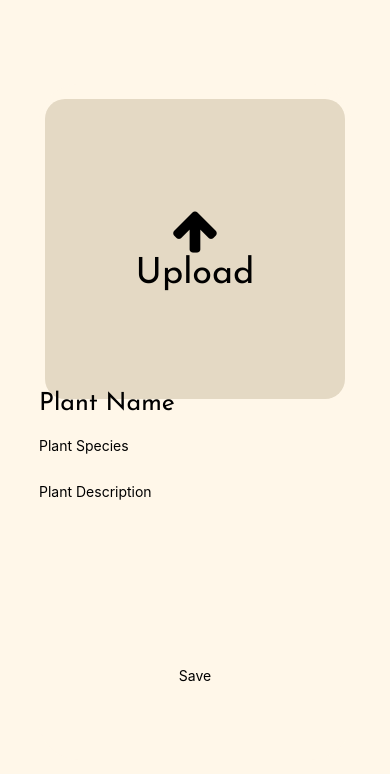
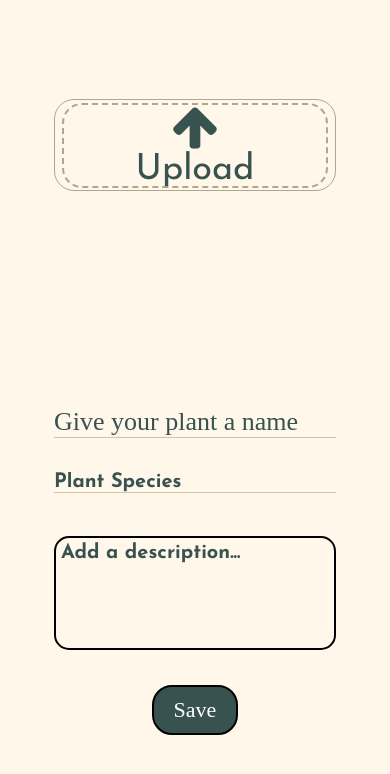
Before and after one commit to himilp1/testing, a React Native app: screen /addPlant in a window 390 px wide. Shown: the top 774 px of the page. Built offline with nearby package versions, Linux system fonts and the light colour scheme.

Commit message:
Finished the UI for the addPlant page, had to make changes to firebase.js to be able to upload images to bucket in addPlant.js file

```diff
--- a/App.js
+++ b/App.js
@@ -13,14 +13,13 @@ import * as Font from 'expo-font';
 async function loadFonts() {
   await Font.loadAsync({
     "Kabel-Black": require("./assets/fonts/Kabel-Black.ttf"),
-    "JosefinSans": require("./assets/fonts/JosefinSans-Regular.ttf"),
+    "JosefinSans": require("./assets/fonts/JosefinSans-VariableFont_wght.ttf"),
   });
 }
 
 loadFonts();
 
 function App() {
-
 
   return (
     <NavigationContainer>
--- a/firebase.js
+++ b/firebase.js
@@ -1,5 +1,7 @@
-import firebase from 'firebase//compat/app';
+import firebase from 'firebase/compat/app';
 import 'firebase/compat/auth';
+import 'firebase/compat/firestore'
+import 'firebase/storage';
 
 const firebaseConfig = {
     apiKey: "AIzaSyAIh7DUEk1IWjz3aW7PgLQjFhlZEW9jZIg",
@@ -13,4 +15,6 @@ const firebaseConfig = {
 
 const app = firebase.initializeApp(firebaseConfig);
 const auth = firebase.auth();
+
 export { auth };
+export { firebase };
--- a/pages/addPlant.js
+++ b/pages/addPlant.js
@@ -1,12 +1,17 @@
 import React, { useState } from 'react';
-import { Image, Text, View } from 'react-native';
+import { Image, Text, View, TextInput} from 'react-native';
 import * as ImagePicker from 'expo-image-picker';
 import styles from '../styles/addPlantStyle';
 import { TouchableOpacity } from 'react-native-gesture-handler';
-import Icon from 'react-native-vector-icons/FontAwesome'
+import Icon from 'react-native-vector-icons/FontAwesome';
+import {firebase} from '../firebase';
 
 export default function AddPlant() {
   const [imageUri, setImageUri] = useState(null);
+  const [imageBlob, setImageBlob] = useState(null);
+  const [plantName, setPlantName] = useState("");
+  const [plantSpecies, setPlantSpecies] = useState("");
+  const [plantDescription, setPlantDescription] = useState("");
 
   const selectImage = async () => {
     let result = await ImagePicker.launchImageLibraryAsync({
@@ -16,11 +21,24 @@ export default function AddPlant() {
     });
     if (!result.cancelled) {
       setImageUri(result.uri);
+      setImageBlob(result);
     }
   };
+  const uploadImage = async() =>{
+    if(!imageBlob) return;
 
+    const response = await fetch(imageBlob.uri);
+    const blob = await response.blob();
+    const imageName = 'images/${Math.random().toString(36).substring(7)}.jpg';
+
+    const storageRef = firebase.storage().storageRef().child(imageName);
+    await storageReg.put(blob);
+    const downloadUrl = await storageRef.getDownloadURL();
+    console.log("before image upload");
+    console.log("Image uploaded: ", downloadUrl);
+  }
   const handleAddPlant = () =>{
-    console.log("in add plant");
+    uploadImage();
   }
 
 
@@ -29,23 +47,49 @@ export default function AddPlant() {
       <View style={styles.pageBox}>
         <View style={styles.imageContainer}>
           <TouchableOpacity onPress={selectImage} style={[styles.uploadArea, imageUri && {opacity: 0}]}>
+            <View style={styles.imageDottedBorder}>
               {imageUri && <Image source={{ uri: imageUri }} style={styles.image} resizeMode="cover" />}
-            <Icon name='arrow-up'style={[imageUri && {display: 'none'}]} size={50}></Icon>
+              <Icon name='arrow-up'style={[imageUri && {display: 'none'}]} size={50} color="#385250"></Icon>
               <Text style={[styles.uploadText, imageUri && {display: 'none'}]}>Upload</Text>
+            </View>
           </TouchableOpacity>
         </View>
+        <View style={styles.addPlantInfo}>
           <View style={styles.plantName}>
-          <Text style={{fontSize: 25, fontFamily: 'JosefinSans'}}>Plant Name</Text>
+            <TextInput
+              placeholder='Give your plant a name'
+              placeholderTextColor="#385250"
+              style={[styles.plantNameInput, {fontSize: 26,fontFamily: 'Kabel-Black'}]}
+              onChangeText={setPlantName}
+              value={plantName}
+            >
+            </TextInput>
           </View>
           <View style={styles.plantSpecies}>
-          <Text>Plant Species</Text>
+            <TextInput
+              placeholder="Plant Species"
+              placeholderTextColor="#385250"
+              style={[styles.plantSpeciesInput, {fontFamily: "JosefinSans", fontSize: 20,fontWeight: 'bold'}]}
+              onChangeText={setPlantSpecies}
+              value={plantSpecies}
+            />
           </View>
           <View style={styles.plantDescription}>
-          <Text>Plant Description</Text>
+            <TextInput
+              multiline={true}
+              numberOfLines={5}
+              textAlignVertical="top"
+              placeholder="Add a description..."
+              placeholderTextColor="#385250"
+              style={[styles.plantDescriptionInput, {fontFamily: "JosefinSans", fontSize: 20,fontWeight: 'bold',}]}
+              onChangeText={text =>setPlantDescription(text)}
+              value={plantDescription}
+            />
           </View>
-        <View style={styles.confirmButton}>
-          <TouchableOpacity onPress={handleAddPlant}>
-            <Text>Save</Text>
+          </View>
+          <View style={styles.confirmArea}>
+            <TouchableOpacity onPress={handleAddPlant} style={styles.saveBtn}>
+              <Text style={{fontSize: 22,fontFamily: 'Kabel-Black' ,color: '#FFFFFF',}}>Save</Text>
             </TouchableOpacity>
           </View>
       </View>
--- a/styles/addPlantStyle.js
+++ b/styles/addPlantStyle.js
@@ -5,60 +5,94 @@ const styles = StyleSheet.create({
   container: {
     flex: 1,
     backgroundColor: "#FFF7E9",
+    alignItems: "center",
+    justifyContent: "center",
+  },
+  pageBox: {
+    width: "80%",
+    height: "80%",
+    justifyContent: "center",
+    borderRadius: 40,
+    elevation: 5,
+    backgroundColor: "#FFF7E9",
+    padding: 15,
+  },
+  imageContainer: {
+    flex: 2,
+    marginBottom: 10,
+  },
+  addPlantInfo:{
+    flex: 2,
+  },
+  uploadArea: {
+    width: '100%',
+    height: '100%',
+    alignItems:'center',
+    justifyContent:'center',
+    borderWidth:1,
+    borderRadius: 20,
+    borderColor: '#B0A58F',
+  },
+  imageDottedBorder:{
+    borderStyle: 'dashed',
+    borderWidth: 2,
+    borderColor: 'black',
+    borderRadius: 20,
+    borderColor: '#B0A58F',
+    width: '95%',
+    height: '95%',
     alignItems: 'center',
     justifyContent: 'center',
   },
-  pageBox: {
-    flex: .8,
-    justifyContent: 'center',
-    width: '80%',
-    borderRadius: 40,
-    elevation: 5,
-    backgroundColor: "#FFF7E9",
+  image: {
+    width: "100%",
+    height: "100%",
+    resizeMode: "cover",
+    borderRadius: 20,
   },
-  imageContainer: {
-    flex: 3,
-    alignItems: 'center',
-    marginBottom: 10,
+  uploadText: {
+    alignItems: "center",
+    fontSize: 36,
+    fontFamily: "JosefinSans",
+    color: '#385250',
   },
-  image: {
-    width: 300,
-    height: 300,
-    resizeMode: 'cover',
-    borderRadius: 20,
-    padding: 20,
+  plantName: {
+    flex: 1,
+    marginTop: 20,
   },
-  uploadArea:{
-    alignItems: 'center',
-    backgroundColor: '#E4D9C4',
-    marginTop: 15,
-    width: 300,
-    height: 300,
-    borderRadius: 20,
-    justifyContent: 'center',
-    padding: 10,
+  plantSpecies: {
+    flex: 1,
   },
-  plantName:{
-    flex: .5,
-    marginTop: 20,
-
-  },
-  plantSpecies:{
-    flex: .5,
-  },
-  plantDescription:{
+  plantDescription: {
     flex: 2,
   },
-  uploadText:{
-    alignItems: 'center',
-    fontSize: 36,
-    fontFamily: 'JosefinSans'
+  plantNameInput:{
+    borderBottomWidth: 1,
+    borderBottomColor:  "#D1C3A7",
   },
-  confirmButton:{
-    flex: 1,
-    alignItems: 'center',
-
-  }
+  plantSpeciesInput:{
+    borderBottomWidth: 1,
+    borderBottomColor: '#D1C3A7',
+  },
+  plantDescriptionInput:{
+    borderWidth: 2,
+    borderRadius: 15,
+    padding: 5,
+  },
+  confirmArea: {
+    flex: .5,
+    alignItems: "center",
+    justifyContent: "center",
+    marginTop: 10,
+  },
+  saveBtn:{
+    borderWidth: 2,
+    padding: 10,
+    paddingHorizontal: 20,
+    backgroundColor: '#385250',
+    borderRadius: 20,
+  },
 });
 
+
 export default styles;
```
Also changed, not shown: 1 other file (tests, documents, lock files or other folders). Lines whose indentation alone changed are shown as unchanged.
